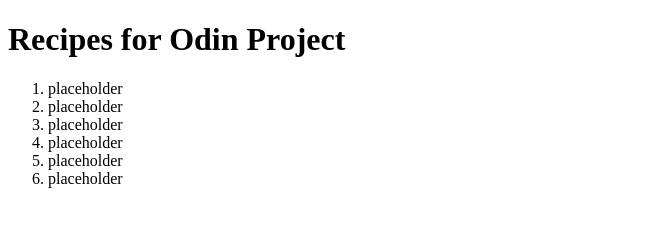
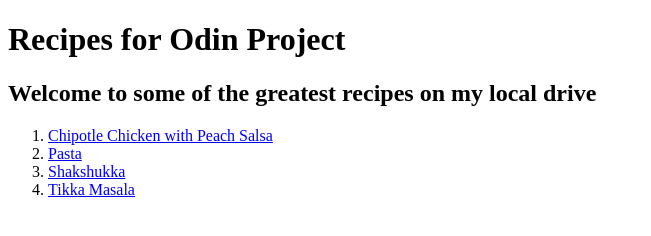
Before and after one commit to ansonm569/Recipes, a plain HTML site: page index.html in a window 1280 px wide. Shown: the whole page, without its empty margins (0-651 px from the left). Drawn offline with Linux system fonts and the light colour scheme.

Commit message:
Add links to recipe pages

```diff
--- a/index.html
+++ b/index.html
@@ -6,13 +6,12 @@
     </head>
     <body>
         <h1>Recipes for Odin Project</h1>
+        <p><h2>Welcome to some of the greatest recipes on my local drive</h2></p>
         <ol>
-            <li>placeholder</li>
-            <li>placeholder</li>
-            <li>placeholder</li>
-            <li>placeholder</li>
-            <li>placeholder</li>
-            <li>placeholder</li>
+            <li><a href="./recipes/mango.html">Chipotle Chicken with Peach Salsa</a></li>
+            <li><a href="./recipes/pasta.html">Pasta</a></li>
+            <li><a href="./recipes/shak.html">Shakshukka</a></li>
+            <li><a href="./recipes/tikka.html">Tikka Masala</a></li>
         </ol>
     </body>
 </html>
```
